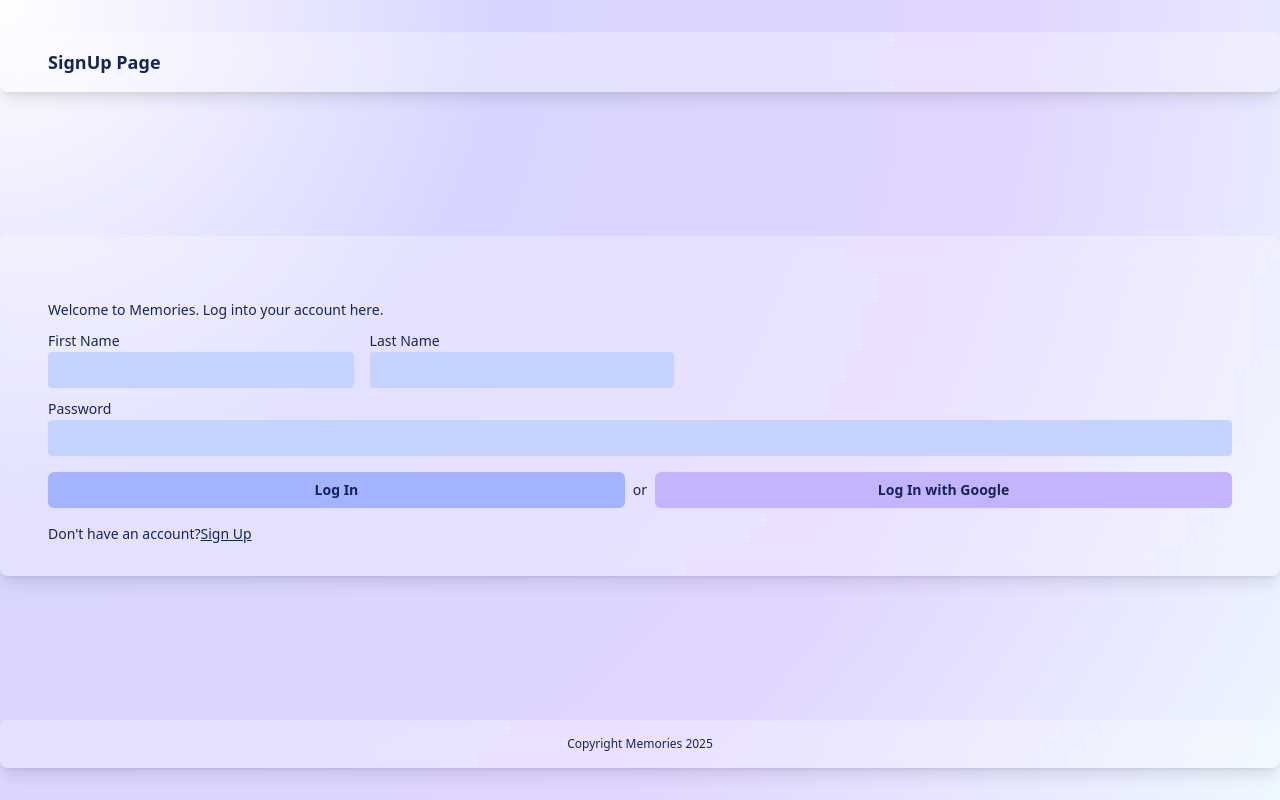
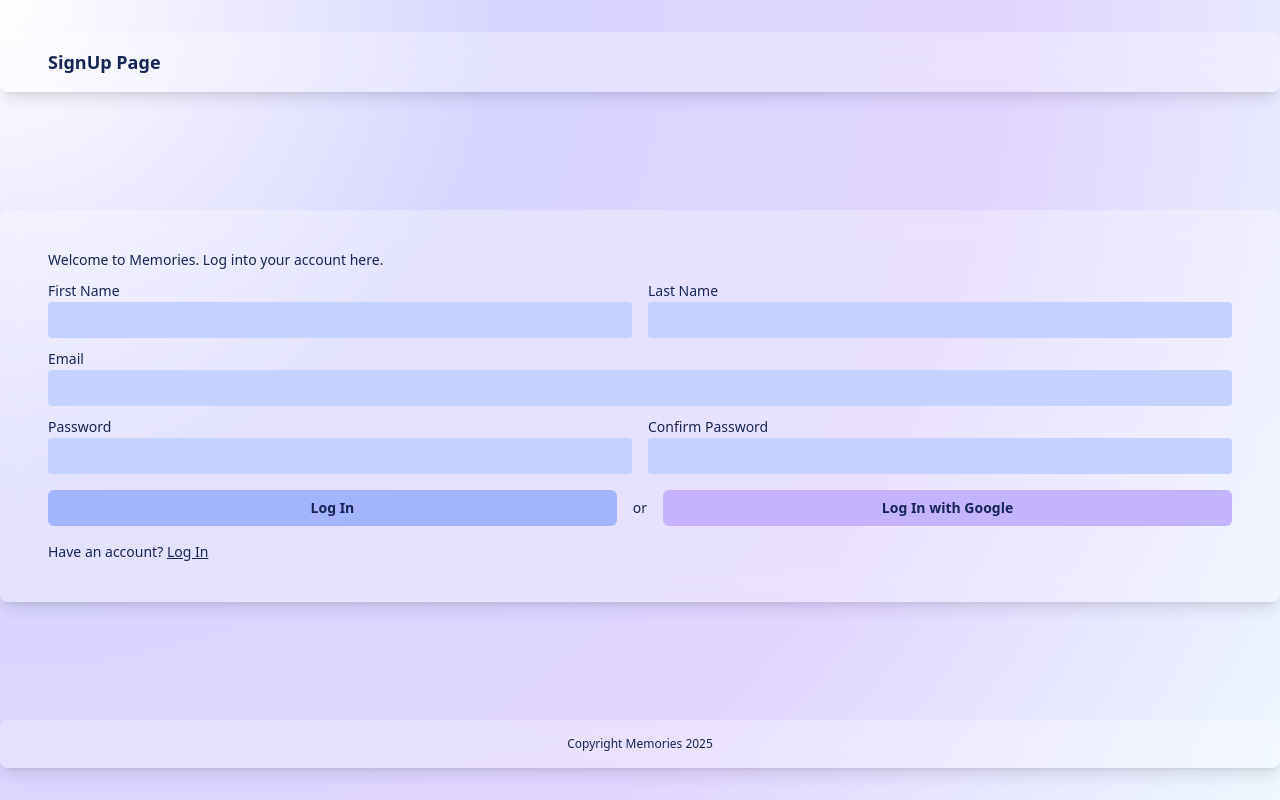
Before and after one commit to injili/vue_playground, a Vue app in the folder Memories/: page /signup in a window 1280 px wide. Built offline with nearby package versions, Linux system fonts and the light colour scheme.

Commit message:
tailwind errors

```diff
--- a/Memories/src/views/Family.vue
+++ b/Memories/src/views/Family.vue
@@ -233,8 +233,8 @@
                 leave-to="opacity-0 scale-95"
               >
                 <DialogPanel
-                  class="relative w-full max-w-md transform overflow-hidden rounded-2xl bg-white text-left align-middle shadow-xl transition-all"
-                >
+                  class="flex text-blue-950 w-full max-w-4xl transform overflow-hidden rounded-sm bg-white text-left align-middle shadow-xl transition-all"
+                  ><div class="relative">
                     <div class="absolute top-4 left-4 flex gap-4 items-center">
                       <img
                         :src="persons.pers3"
@@ -247,8 +247,10 @@
                         Person's Name
                       </p>
                     </div>
+                    <img :src="theImg" class="w-full" />
+                  </div>
 
-                  <img :src="theImg" alt="" />
+                  <div>
                     <div class="p-4 flex justify-between items-center">
                       <p class="font-semibold">01.04.2024</p>
 
@@ -290,15 +292,17 @@
                         />
                         <div class="flex flex-col">
                           <p class="text-sm text-black">
-                          Vestibulum nec condimentum nisi. Mauris id sapien dui.
-                          Morbi nisi ant.
+                            Vestibulum nec condimentum nisi. Mauris id sapien
+                            dui. Morbi nisi ant.
                           </p>
                           <p class="opacity-50 text-sm">12.04.2024</p>
                         </div>
                       </div>
                     </div>
                     <form action="" class="flex flex-col gap-2 px-4 w-full">
-                    <p class="text-sm text-black">Write your comment here...</p>
+                      <p class="text-sm text-black">
+                        Write your comment here...
+                      </p>
                       <textarea
                         rows="3"
                         class="border-1 rounded-lg w-full"
@@ -310,7 +314,7 @@
                         Post
                       </button>
                     </form>
-                  <div class="m-8"></div>
+                  </div>
                 </DialogPanel>
               </TransitionChild>
             </div>
--- a/Memories/src/views/Login.vue
+++ b/Memories/src/views/Login.vue
@@ -2,7 +2,7 @@
   <div
     class="container mx-auto flex flex-col justify-center items-start w-full px-12 py-8 w-full h-full rounded-lg bg-white/30 backdrop-blur-md shadow-lg"
   >
-    <div class="flex gap-2 flex-col pt-8 w-full">
+    <div class="flex gap-2 flex-col py-2 w-full">
       <p class="text-sm text-blue-950">
         Welcome to Memories. Log into your account here.
       </p>
@@ -38,7 +38,10 @@
         </div>
 
         <p class="text-sm text-blue-950 pt-2">
-          Don't have an account?<span class="underline">Sign Up</span>
+          Don't have an account?
+          <button @click="() => $router.push('/signup')" class="underline">
+            Sign Up
+          </button>
         </p>
       </form>
     </div>
--- a/Memories/src/views/Signup.vue
+++ b/Memories/src/views/Signup.vue
@@ -2,13 +2,13 @@
   <div
     class="container mx-auto flex flex-col justify-center items-start w-full px-12 py-8 w-full h-full rounded-lg bg-white/30 backdrop-blur-md shadow-lg"
   >
-    <div class="flex gap-2 flex-col pt-8 w-full">
+    <div class="flex gap-2 flex-col py-2 w-full">
       <p class="text-sm text-blue-950">
         Welcome to Memories. Log into your account here.
       </p>
-      <form action="" class="flex flex-col gap-2" w-full>
+      <form action="" class="flex flex-col gap-2 w-full">
         <div class="flex gap-4 w-full">
-          <div>
+          <div class="w-full">
             <label for="" class="text-sm w-full text-blue-950 pt-4"
               >First Name</label
             >
@@ -18,7 +18,7 @@
               placeholder=""
             />
           </div>
-          <div>
+          <div class="w-full">
             <label for="" class="text-sm w-full text-blue-950 pt-4"
               >Last Name</label
             >
@@ -30,14 +30,36 @@
           </div>
         </div>
         <div>
-          <label for="" class="text-sm text-blue-950">Password</label>
+          <label for="" class="text-sm text-blue-950">Email</label>
           <input
-            type="text"
+            type="email"
             class="w-full border-none py-2 px-4 bg-indigo-200 rounded-sm text-sm"
             placeholder=""
           />
         </div>
-        <div class="flex items-center gap-2 pt-2 w-full">
+        <div class="flex gap-4 w-full">
+          <div class="w-full">
+            <label for="" class="text-sm w-full text-blue-950 pt-4"
+              >Password</label
+            >
+            <input
+              type="text"
+              class="w-full border-none py-2 px-4 bg-indigo-200 rounded-sm text-sm"
+              placeholder=""
+            />
+          </div>
+          <div class="w-full">
+            <label for="" class="text-sm w-full text-blue-950 pt-4"
+              >Confirm Password</label
+            >
+            <input
+              type="text"
+              class="w-full border-none py-2 px-4 bg-indigo-200 rounded-sm text-sm"
+              placeholder=""
+            />
+          </div>
+        </div>
+        <div class="flex items-center gap-4 pt-2 w-full">
           <button
             class="bg-indigo-300 w-full py-2 px-8 rounded-md text-blue-950 text-sm font-semibold hover:bg-indigo-400 transition duration-300 ease-in-out"
           >
@@ -52,7 +74,10 @@
         </div>
 
         <p class="text-sm text-blue-950 pt-2">
-          Don't have an account?<span class="underline">Sign Up</span>
+          Have an account?
+          <button @click="() => $router.push('/login')" class="underline">
+            Log In
+          </button>
         </p>
       </form>
     </div>
```
Lines whose indentation alone changed are shown as unchanged.
